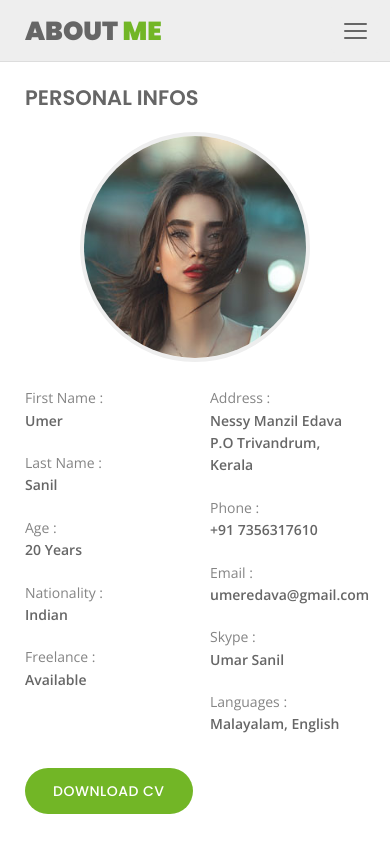
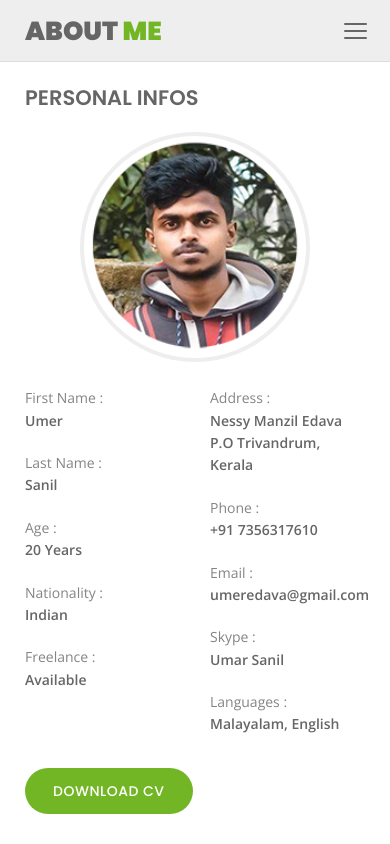
Before and after one commit to UmerEdava/umer-sanil, a plain HTML site: page about.html in a window 390 px wide. Shown: the top 844 px of the page. Drawn offline with nearby package versions, Linux system fonts and the light colour scheme.

Commit message:
Add files via upload

```diff
--- a/about.html
+++ b/about.html
@@ -156,7 +156,7 @@
                         <h3 class="text-uppercase custom-title mb-0 ft-wt-600">personal infos</h3>
                     </div>
                     <div class="col-12 d-block d-sm-none">
-                        <img src="img/img-mobile-light.jpg" class="img-fluid main-img-mobile" alt="my picture" />
+                        <img src="img/img-mobile-light.png" class="img-fluid main-img-mobile" alt="my picture" />
                     </div>
                     <div class="col-6">
                         <ul class="about-list list-unstyled open-sans-font">
```
